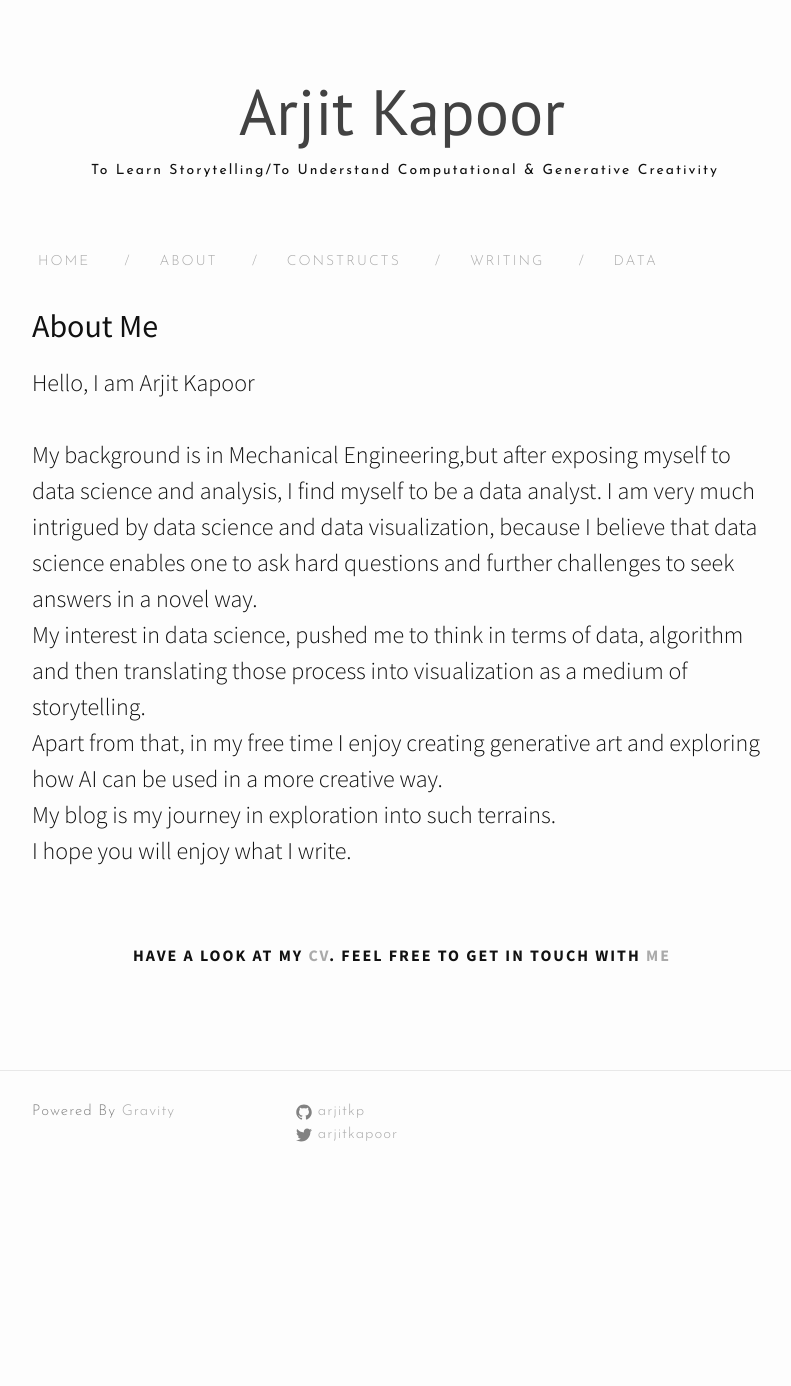
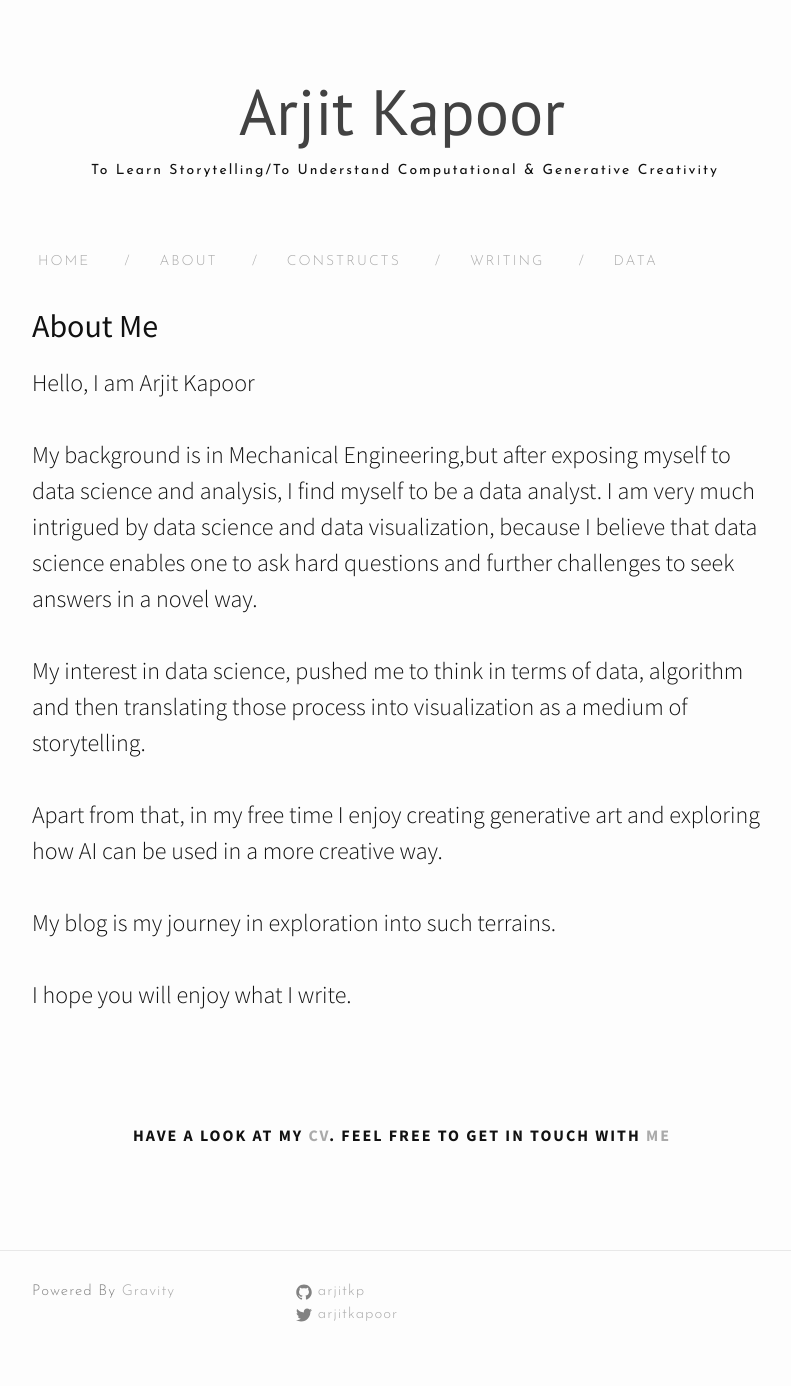
Before and after one commit to manuelvarzen/arjitkp.github.io, a Jekyll site: the page built from a_about.md, in a window 1280 px wide. Shown: the whole page, without its empty margins (238-1029 px from the left). Built offline with Jekyll 4.4.1, drawn with Linux system fonts in a browser that asks for light colours; nearby versions of some CDN libraries; before the commit the page ends 1206 px from its top, so only the background shows below that.

Commit message:
add breaks

```diff
--- a/a_about.md
+++ b/a_about.md
@@ -5,6 +5,6 @@ permalink: /about/
 ---
 
 <h2>About Me</h2>
-<p>Hello, I am Arjit Kapoor<br><br>My background is in Mechanical Engineering,but after exposing myself to data science and analysis, I find myself to be a data analyst. I am very much intrigued by data science and data visualization, because I believe that data science enables one to ask hard questions and further challenges to seek answers in a novel way.<br>My interest in data science, pushed me to think in terms of data, algorithm and then translating those process into visualization as a medium of storytelling.<br> Apart from that, in my free time I enjoy creating generative art and exploring how AI can be used in a more creative way. <br> My blog is my journey in exploration into such terrains.<br> I hope you will enjoy what I write.</p>
-<br>
+<p>Hello, I am Arjit Kapoor<br><br>My background is in Mechanical Engineering,but after exposing myself to data science and analysis, I find myself to be a data analyst. I am very much intrigued by data science and data visualization, because I believe that data science enables one to ask hard questions and further challenges to seek answers in a novel way.<br><br>My interest in data science, pushed me to think in terms of data, algorithm and then translating those process into visualization as a medium of storytelling.<br><br> Apart from that, in my free time I enjoy creating generative art and exploring how AI can be used in a more creative way. <br><br> My blog is my journey in exploration into such terrains.<br><br> I hope you will enjoy what I write.</p>
+<br><br>
 <center><p ><strong><span class="manual">Have a look at my <a href="https://drive.google.com/file/d/0B-uTeVTFDdmaU09JRDRXcm1JS0U/view?usp=sharing">CV</a>. Feel free to get in touch with <a href="mailto:arjitkapoor93@outlook.com">me</a>
```
